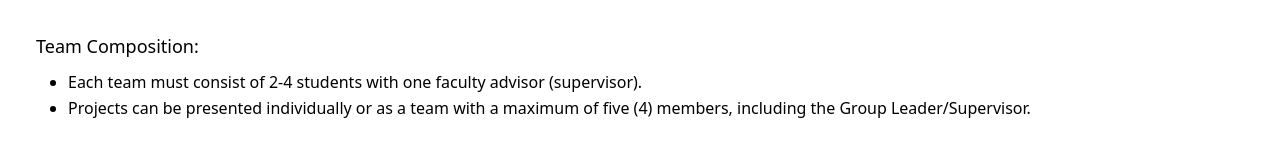
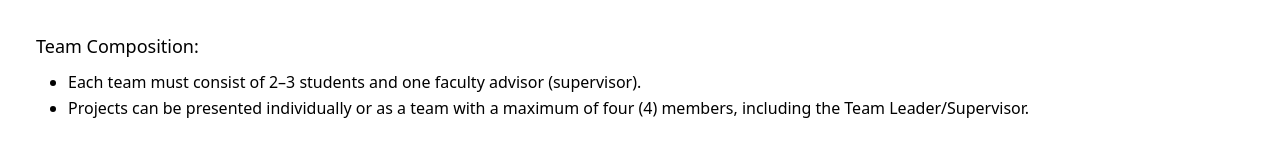
Before and after one commit to FathanAlfariel/iconic, a React (Vite) app: page /rules in a window 1280 px wide. Shown: the part 650-800 px from the top of the page. Built offline with nearby package versions, Linux system fonts and the light colour scheme.

Commit message:
minor update

```diff
--- a/src/pages/Rules.jsx
+++ b/src/pages/Rules.jsx
@@ -23,12 +23,12 @@ const Rules = () => {
 
           <ul className="list-outside list-disc flex flex-col gap-y-0.5 mt-2.5">
             <li className="ml-8">
-              Each team must consist of 2-4 students with one faculty advisor
+              Each team must consist of 2–3 students and one faculty advisor
               (supervisor).
             </li>
             <li className="ml-8">
               Projects can be presented individually or as a team with a maximum
-              of five (4) members, including the Group Leader/Supervisor.
+              of four (4) members, including the Team Leader/Supervisor.
             </li>
           </ul>
         </li>
```
